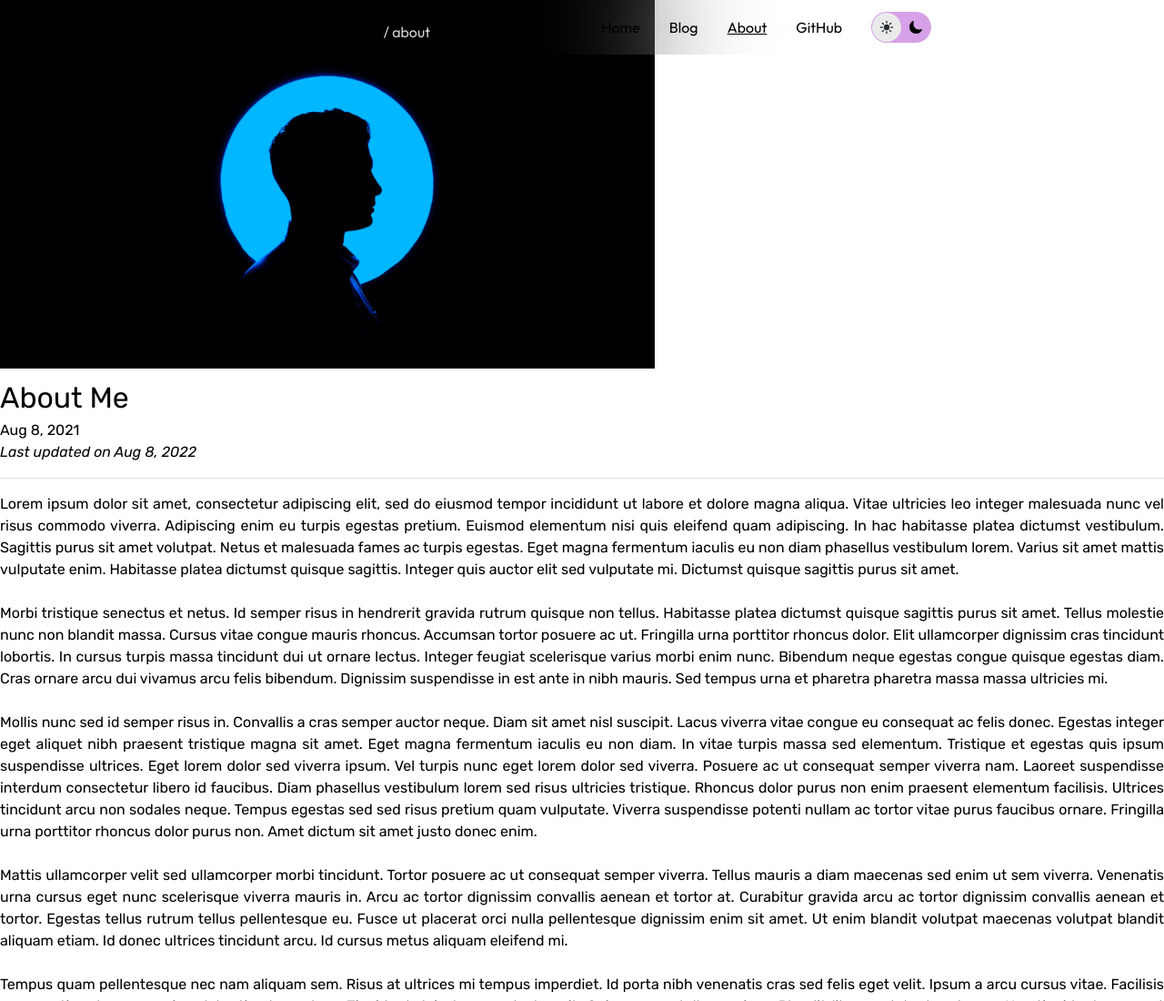
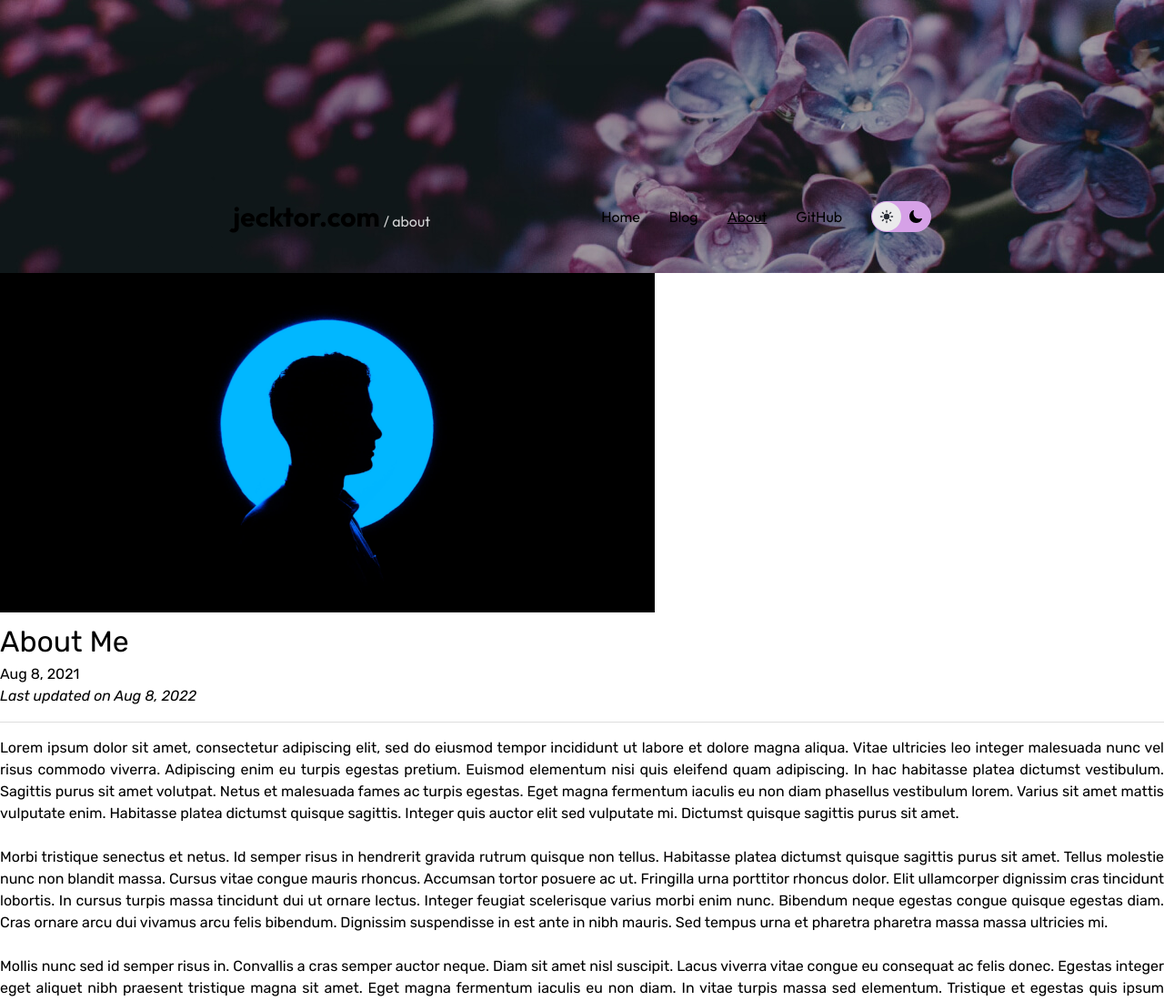
Before and after one commit to jecktor/jecktor.com, an Astro site: page /about in a window 1280 px wide. Shown: the top 1100 px of the page at 91% size. Built offline with nearby package versions, Linux system fonts and the light colour scheme; Astro itself is replaced by a stand-in of ours.

Commit message:
Added main image to Header

```diff
--- a/src/components/Header.astro
+++ b/src/components/Header.astro
@@ -6,7 +6,18 @@ const pathname = new URL(Astro.request.url).pathname;
 const currentPath = pathname.slice(1);
 ---
 
-<header class="font-head fixed w-full px-5 py-3 backdrop-blur-3xl">
+<div class="absolute inset-0 w-full h-[300px] overflow-hidden">
+  <img
+    src="/static/head.jpg"
+    alt=""
+    aria-hidden="true"
+    class="w-full h-full object-cover"
+  />
+</div>
+<header
+  id="head"
+  class="sticky top-[-1px] mt-52 font-head w-full px-5 py-3 backdrop-blur-lg"
+>
   <div class="mx-auto max-w-3xl flex items-center justify-between">
     <div class="flex items-baseline gap-1">
       <a href="/"><h2 class="font-bold text-3xl">jecktor.com</h2></a>
@@ -31,3 +42,12 @@ const currentPath = pathname.slice(1);
     </div>
   </div>
 </header>
+<script>
+  const observer = new IntersectionObserver(
+    ([e]) =>
+      e.target.classList.toggle('backdrop-blur-lg', e.intersectionRatio < 1),
+    { threshold: [1] }
+  );
+
+  observer.observe(document.getElementById('head') as Element);
+</script>
```
Also changed, not shown: public/static/head.jpg (added).
